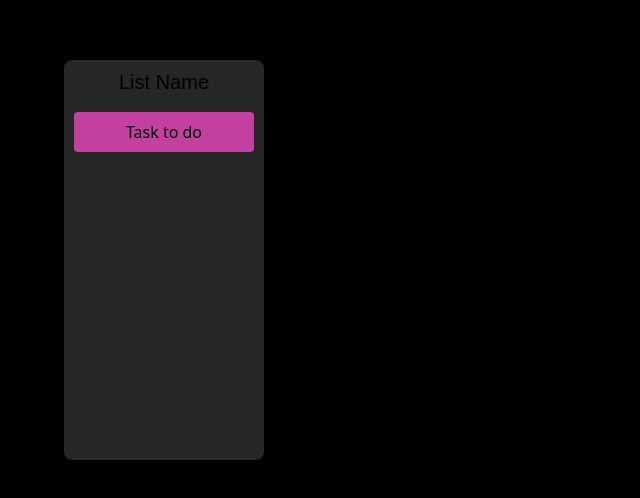
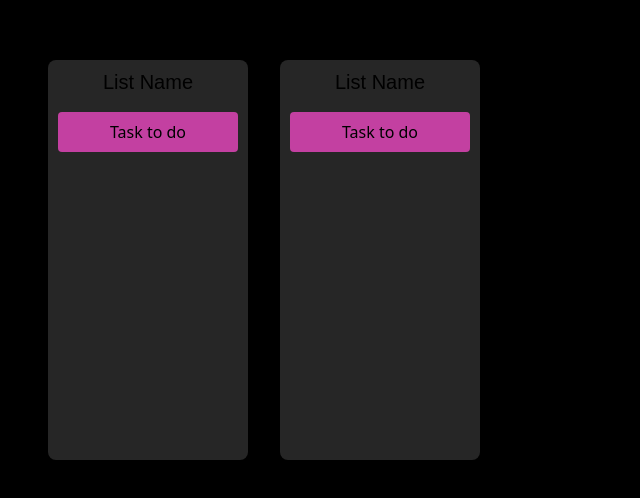
Before and after one commit to FabienCallot/kanban-node-react-app, a React (Create React App) app in the folder client/: page /home in a window 1280 px wide. Shown: the part 144-642 px from the top of the page, without its empty margins (0-640 px from the left). Built offline with nearby package versions, Linux system fonts and the light colour scheme.

Commit message:
refacto home

```diff
--- a/client/src/components/Home.jsx
+++ b/client/src/components/Home.jsx
@@ -4,11 +4,10 @@ import List from './List';
 const Home = () => {
   return (
     <div className="home-container p-8">
-      <div className=" p-4 ">
-        <h2 className="text-3xl mt-20 mb-10">RoadMap</h2>
-        <div className="home-lists">
-          <List />
-        </div>
+      <h2 className="text-3xl mt-20 mb-10">RoadMap</h2>
+      <div className="home-lists flex">
+        <List />
+        <List />
       </div>
     </div>
   );
```
